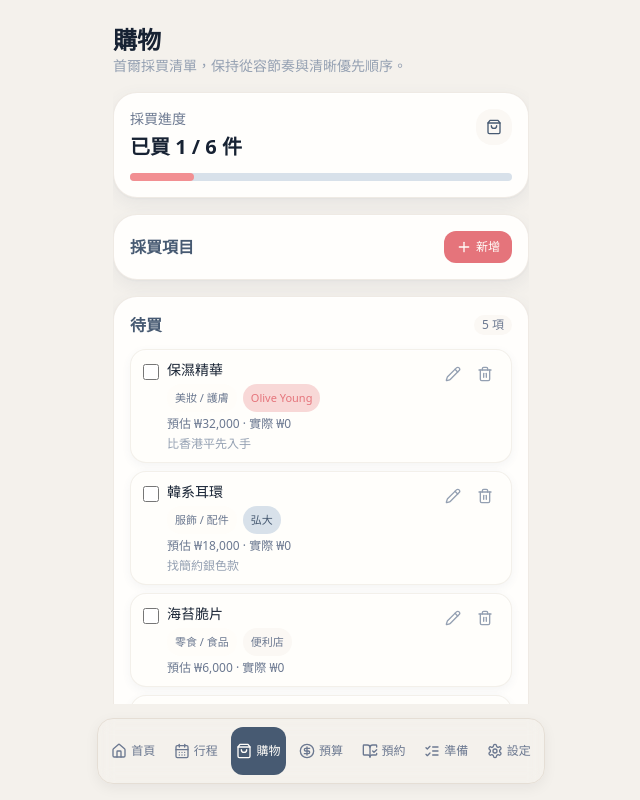
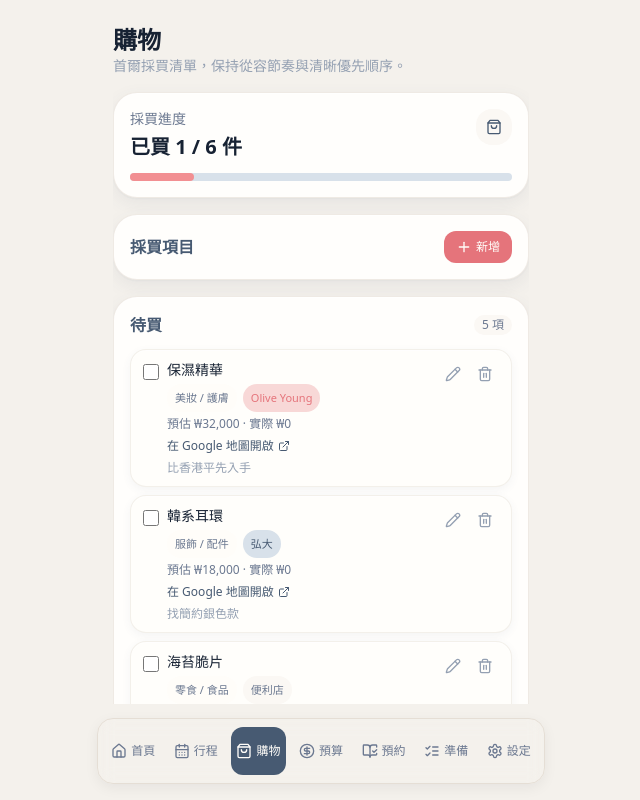
Before and after one commit to onyinno/seoul-companion-os, a Next.js app: page /shopping in a window 1280 px wide. Shown: the whole page, without its empty margins (319-959 px from the left). Built offline with nearby package versions, Linux system fonts and the light colour scheme.

Commit message:
Add Google Maps actions for itinerary and shopping cards

```diff
--- a/components/shopping-screen.tsx
+++ b/components/shopping-screen.tsx
@@ -1,10 +1,10 @@
 'use client';
 
 import { FormEvent, useMemo, useState } from 'react';
-import { Pencil, Plus, ShoppingBag, Trash2, X } from 'lucide-react';
+import { ExternalLink, Pencil, Plus, ShoppingBag, Trash2, X } from 'lucide-react';
 import { Button } from '@/components/ui/button';
 import { useTripStore } from '@/store/use-trip-store';
-import { cn } from '@/lib/utils';
+import { cn, googleMapsSearchUrl } from '@/lib/utils';
 import type { ShoppingAreaTag, ShoppingCategory, ShoppingItem } from '@/lib/types';
 
 const shoppingCategories: ShoppingCategory[] = [
@@ -36,6 +36,8 @@ const areaToneMap: Record<ShoppingAreaTag, string> = {
   便利店: 'bg-[var(--bg-surface)] text-[var(--text-secondary)]'
 };
 
+const broadOnlyAreas: ShoppingAreaTag[] = ['弘大', '延南', '聖水', '明洞'];
+
 type ShoppingFormState = {
   title: string;
   category: ShoppingCategory;
@@ -65,6 +67,18 @@ export function ShoppingScreen() {
   const completedItems = useMemo(() => shoppingItems.filter((item) => item.completed), [shoppingItems]);
   const completedCount = completedItems.length;
   const totalCount = shoppingItems.length;
+
+  const buildShoppingMapHref = (item: ShoppingItem) => {
+    const address = item.address?.trim();
+    const fallbackStoreName = broadOnlyAreas.includes(item.areaTag) ? '' : item.areaTag;
+    const storeName = item.storeName?.trim() || fallbackStoreName;
+    const mapQuery = address
+      ? address
+      : storeName && item.areaTag
+        ? `${storeName} ${item.areaTag} Seoul`
+        : storeName;
+    return googleMapsSearchUrl(mapQuery);
+  };
 
   const resetForm = () => setForm(defaultForm);
 
@@ -169,6 +183,7 @@ export function ShoppingScreen() {
                   <ShoppingRow
                     key={item.id}
                     item={item}
+                    mapHref={buildShoppingMapHref(item)}
                     onToggle={() => toggleShoppingItem(item.id)}
                     onEdit={() => openEditSheet(item)}
                     onDelete={() => setDeletingItem(item)}
@@ -191,6 +206,7 @@ export function ShoppingScreen() {
                   <ShoppingRow
                     key={item.id}
                     item={item}
+                    mapHref={buildShoppingMapHref(item)}
                     onToggle={() => toggleShoppingItem(item.id)}
                     onEdit={() => openEditSheet(item)}
                     onDelete={() => setDeletingItem(item)}
@@ -297,11 +313,13 @@ export function ShoppingScreen() {
 
 function ShoppingRow({
   item,
+  mapHref,
   onToggle,
   onEdit,
   onDelete
 }: {
   item: ShoppingItem;
+  mapHref: string;
   onToggle: () => void;
   onEdit: () => void;
   onDelete: () => void;
@@ -325,6 +343,16 @@ function ShoppingRow({
               <span className={cn('rounded-full px-2 py-0.5 text-[11px] font-medium', areaToneMap[item.areaTag])}>{item.areaTag}</span>
             </div>
             <p className="mt-1 text-xs text-[var(--text-secondary)]">預估 ₩{item.estimatedCost.toLocaleString()} · 實際 ₩{item.actualCost.toLocaleString()}</p>
+            {mapHref && (
+              <a
+                href={mapHref}
+                target="_blank"
+                rel="noreferrer"
+                className="mt-1 inline-flex items-center gap-1 text-xs text-[var(--balance-bluegrey-deep)] underline-offset-2 hover:underline"
+              >
+                在 Google 地圖開啟 <ExternalLink className="h-3 w-3" />
+              </a>
+            )}
             {item.note && <p className="mt-1 text-xs text-[var(--text-muted)]">{item.note}</p>}
           </span>
         </label>
--- a/components/trip-screen.tsx
+++ b/components/trip-screen.tsx
@@ -1,8 +1,8 @@
 'use client';
 
 import { useEffect, useMemo, useState } from 'react';
-import { ArrowDown, ArrowUp, MapPin, Plus } from 'lucide-react';
-import { formatDate, weatherLabel } from '@/lib/utils';
+import { ArrowDown, ArrowUp, ExternalLink, MapPin, Plus } from 'lucide-react';
+import { formatDate, googleMapsSearchUrl, weatherLabel } from '@/lib/utils';
 import { useTripStore } from '@/store/use-trip-store';
 import { cn } from '@/lib/utils';
 import { Button } from '@/components/ui/button';
@@ -40,6 +40,18 @@ export function TripScreen() {
     () => activities.filter((activity) => activity.dayId === selectedDay.id).sort((a, b) => a.order - b.order),
     [activities, selectedDay.id]
   );
+
+  const buildActivityMapQuery = (activity: Activity) => {
+    const address = activity.address?.trim();
+    if (address) return address;
+
+    const place = activity.place.trim();
+    if (!place) return '';
+
+    const area = selectedDay.district?.trim();
+    if (area) return `${place} ${area} Seoul`;
+    return place;
+  };
 
   useEffect(() => {
     if (!deletingActivity) return;
@@ -133,6 +145,21 @@ export function TripScreen() {
                   <MapPin className="h-3.5 w-3.5 shrink-0 text-[var(--text-muted)]" />
                   <span>{activity.place}</span>
                 </p>
+                {(() => {
+                  const query = buildActivityMapQuery(activity);
+                  const href = googleMapsSearchUrl(query);
+                  if (!href) return null;
+                  return (
+                    <a
+                      href={href}
+                      target="_blank"
+                      rel="noreferrer"
+                      className="inline-flex items-center gap-1 text-xs text-[var(--balance-bluegrey-deep)] underline-offset-2 hover:underline"
+                    >
+                      在 Google 地圖開啟 <ExternalLink className="h-3 w-3" />
+                    </a>
+                  );
+                })()}
                 <p className="text-sm text-[var(--text-muted)]">{activity.note}</p>
               </div>
 
--- a/lib/seed.ts
+++ b/lib/seed.ts
@@ -185,11 +185,11 @@ export const seoulSeedData: SeedData = {
   },
   "shopping": {
     "items": [
-      {"id":"shop-1","title":"保濕精華","category":"美妝 / 護膚","areaTag":"Olive Young","note":"比香港平先入手","estimatedCost":32000,"actualCost":0,"completed":false},
-      {"id":"shop-2","title":"韓系耳環","category":"服飾 / 配件","areaTag":"弘大","note":"找簡約銀色款","estimatedCost":18000,"actualCost":0,"completed":false},
+      {"id":"shop-1","title":"保濕精華","category":"美妝 / 護膚","areaTag":"Olive Young","storeName":"Olive Young Hongdae","note":"比香港平先入手","estimatedCost":32000,"actualCost":0,"completed":false},
+      {"id":"shop-2","title":"韓系耳環","category":"服飾 / 配件","areaTag":"弘大","storeName":"AK& Hongdae Accessory","note":"找簡約銀色款","estimatedCost":18000,"actualCost":0,"completed":false},
       {"id":"shop-3","title":"海苔脆片","category":"零食 / 食品","areaTag":"便利店","note":"","estimatedCost":6000,"actualCost":0,"completed":false},
-      {"id":"shop-4","title":"旅行收納袋","category":"生活雜貨","areaTag":"Daiso","note":"中小尺寸各一","estimatedCost":10000,"actualCost":9000,"completed":true},
-      {"id":"shop-5","title":"Type-C 線","category":"電子 / 配件","areaTag":"聖水","note":"","estimatedCost":12000,"actualCost":0,"completed":false},
+      {"id":"shop-4","title":"旅行收納袋","category":"生活雜貨","areaTag":"Daiso","storeName":"Daiso Hongdae","note":"中小尺寸各一","estimatedCost":10000,"actualCost":9000,"completed":true},
+      {"id":"shop-5","title":"Type-C 線","category":"電子 / 配件","areaTag":"聖水","storeName":"Seongsu Electronics Mall","note":"","estimatedCost":12000,"actualCost":0,"completed":false},
       {"id":"shop-6","title":"杏仁果禮盒","category":"手信","areaTag":"明洞","note":"回程前一天再買","estimatedCost":25000,"actualCost":0,"completed":false}
     ]
   }
--- a/lib/types.ts
+++ b/lib/types.ts
@@ -46,6 +46,7 @@ export type Activity = {
   category: ActivityCategory;
   time: string;
   place: string;
+  address?: string;
   note: string;
   cost: number;
   order: number;
@@ -134,6 +135,8 @@ export type ShoppingItem = {
   title: string;
   category: ShoppingCategory;
   areaTag: ShoppingAreaTag;
+  storeName?: string;
+  address?: string;
   note: string;
   estimatedCost: number;
   actualCost: number;
--- a/lib/utils.ts
+++ b/lib/utils.ts
@@ -30,3 +30,9 @@ export function weatherLabel(condition: string) {
 
   return map[condition] ?? condition;
 }
+
+export function googleMapsSearchUrl(query: string) {
+  const trimmed = query.trim();
+  if (!trimmed) return '';
+  return `https://www.google.com/maps/search/?api=1&query=${encodeURIComponent(trimmed)}`;
+}
--- a/store/use-trip-store.ts
+++ b/store/use-trip-store.ts
@@ -39,6 +39,8 @@ type ShoppingInput = {
   title: string;
   category: ShoppingCategory;
   areaTag: ShoppingAreaTag;
+  storeName?: string;
+  address?: string;
   note: string;
   estimatedCost: number;
   actualCost: number;
@@ -252,7 +254,7 @@ export const useTripStore = create<TripState>()(
         });
         set({ shoppingItems });
       },
-      addShoppingItem: ({ title, category, areaTag, note, estimatedCost, actualCost }) => {
+      addShoppingItem: ({ title, category, areaTag, storeName, address, note, estimatedCost, actualCost }) => {
         const trimmedTitle = title.trim();
         if (!trimmedTitle) return;
         const trimmedNote = note.trim();
@@ -263,6 +265,8 @@ export const useTripStore = create<TripState>()(
             title: trimmedTitle,
             category,
             areaTag,
+            storeName: storeName?.trim() ?? '',
+            address: address?.trim() ?? '',
             note: trimmedNote,
             estimatedCost: Math.max(0, Math.round(estimatedCost || 0)),
             actualCost: Math.max(0, Math.round(actualCost || 0)),
@@ -271,7 +275,7 @@ export const useTripStore = create<TripState>()(
         ];
         set({ shoppingItems });
       },
-      updateShoppingItem: (itemId, { title, category, areaTag, note, estimatedCost, actualCost }) => {
+      updateShoppingItem: (itemId, { title, category, areaTag, storeName, address, note, estimatedCost, actualCost }) => {
         const trimmedTitle = title.trim();
         if (!trimmedTitle) return;
         const trimmedNote = note.trim();
@@ -282,6 +286,8 @@ export const useTripStore = create<TripState>()(
             title: trimmedTitle,
             category,
             areaTag,
+            storeName: storeName?.trim() ?? '',
+            address: address?.trim() ?? '',
             note: trimmedNote,
             estimatedCost: Math.max(0, Math.round(estimatedCost || 0)),
             actualCost: Math.max(0, Math.round(actualCost || 0))
```
